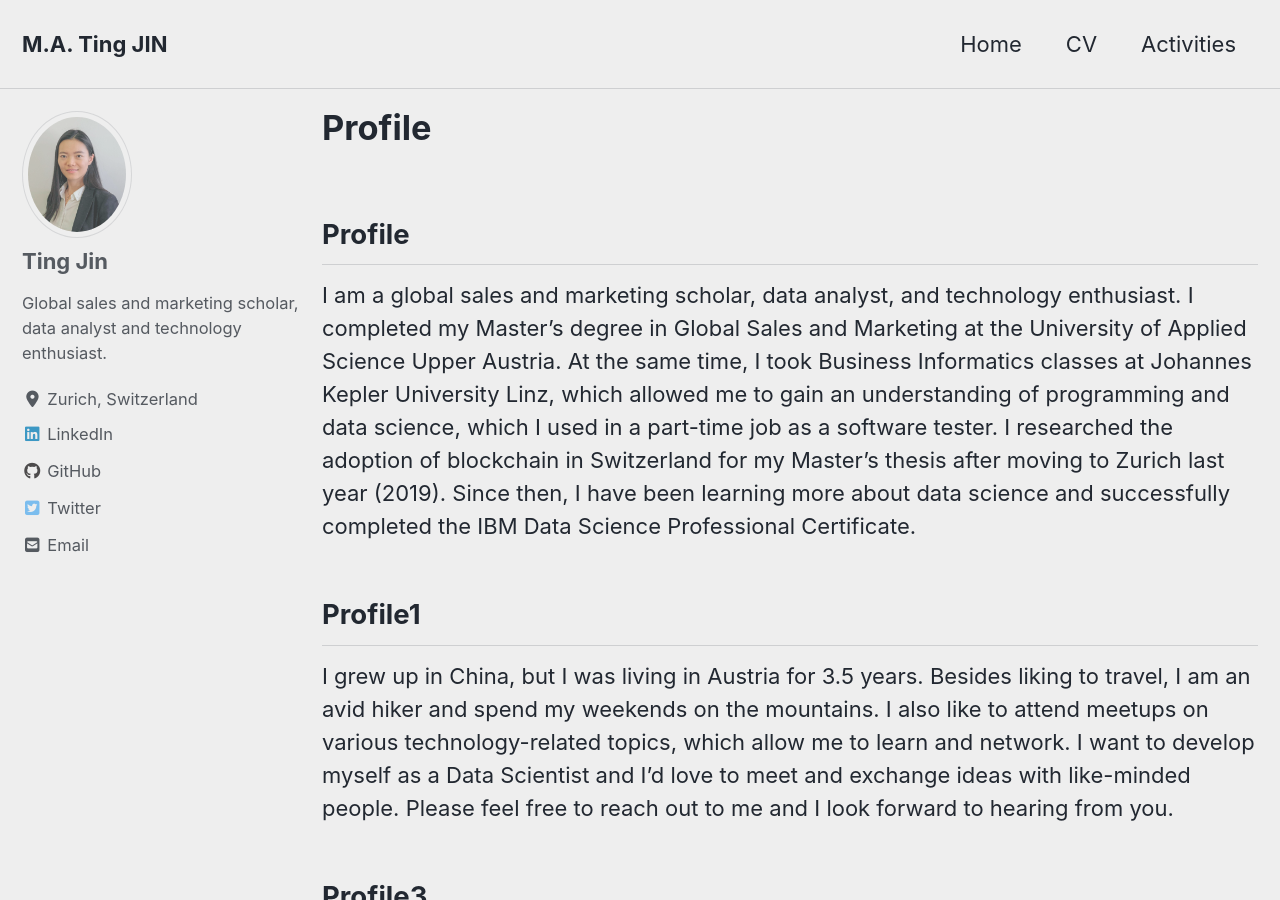
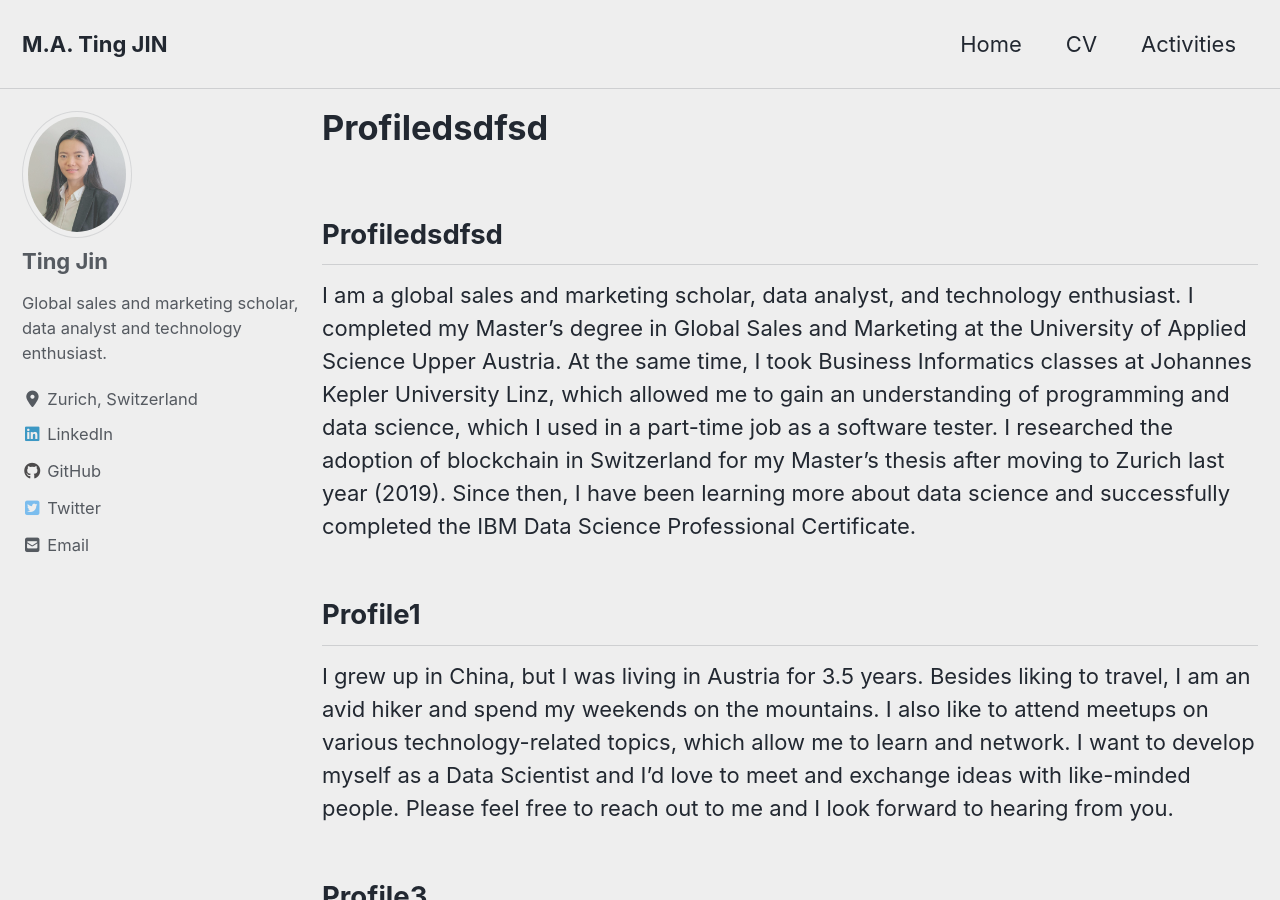
Before and after one commit to TingRigger/TingJin, a Jekyll site: the page built from index.md, in a window 1280 px wide and 900 px high. Built offline with Jekyll 4.4.1, drawn with Linux system fonts in a browser that asks for light colours; cached includes are drawn as plain includes; nearby versions of some CDN libraries; our own code applies the rules of GitHub Pages for plain Markdown files.

Commit message:
Update index.md

```diff
--- a/index.md
+++ b/index.md
@@ -5,7 +5,7 @@ author_profile: true
 classes: wide
 toc: false
 ---
-## Profile
+## Profiledsdfsd
 I am a global sales and marketing scholar, data analyst, and technology enthusiast. I completed my Master's degree in Global Sales and Marketing at the University of Applied Science Upper Austria. At the same time, I took Business Informatics classes at Johannes Kepler University Linz, which allowed me to gain an understanding of programming and data science, which I used in a part-time job as a software tester. I researched the adoption of blockchain in Switzerland for my Master's thesis after moving to Zurich last year (2019). Since then, I have been learning more about data science and successfully completed the IBM Data Science Professional Certificate.
 ## Profile1
 I grew up in China, but I was living in Austria for 3.5 years. Besides liking to travel, I am an avid hiker and spend my weekends on the mountains. I also like to attend meetups on various technology-related topics, which allow me to learn and network. I want to develop myself as a Data Scientist and I'd love to meet and exchange ideas with like-minded people. Please feel free to reach out to me and I look forward to hearing from you.
```
